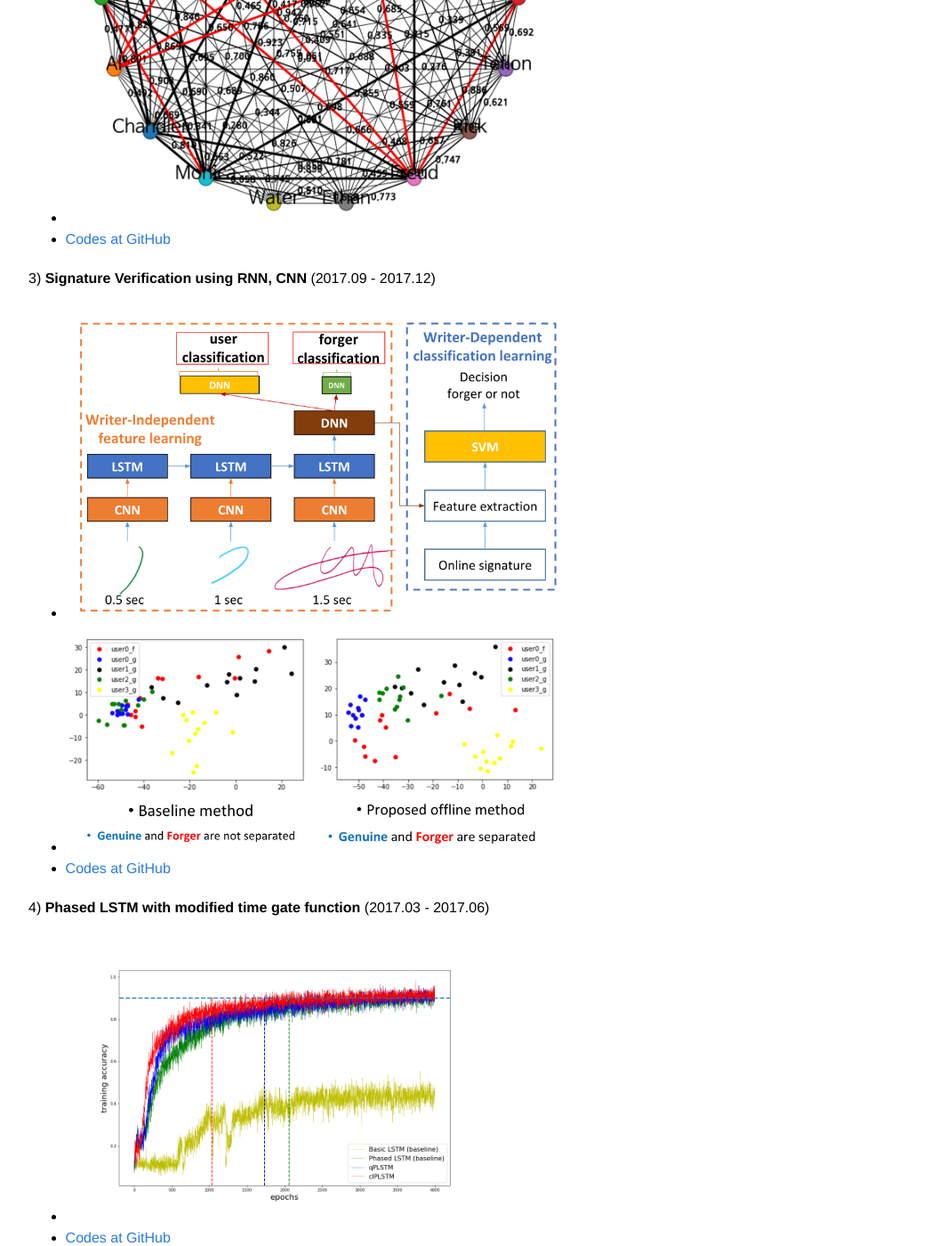
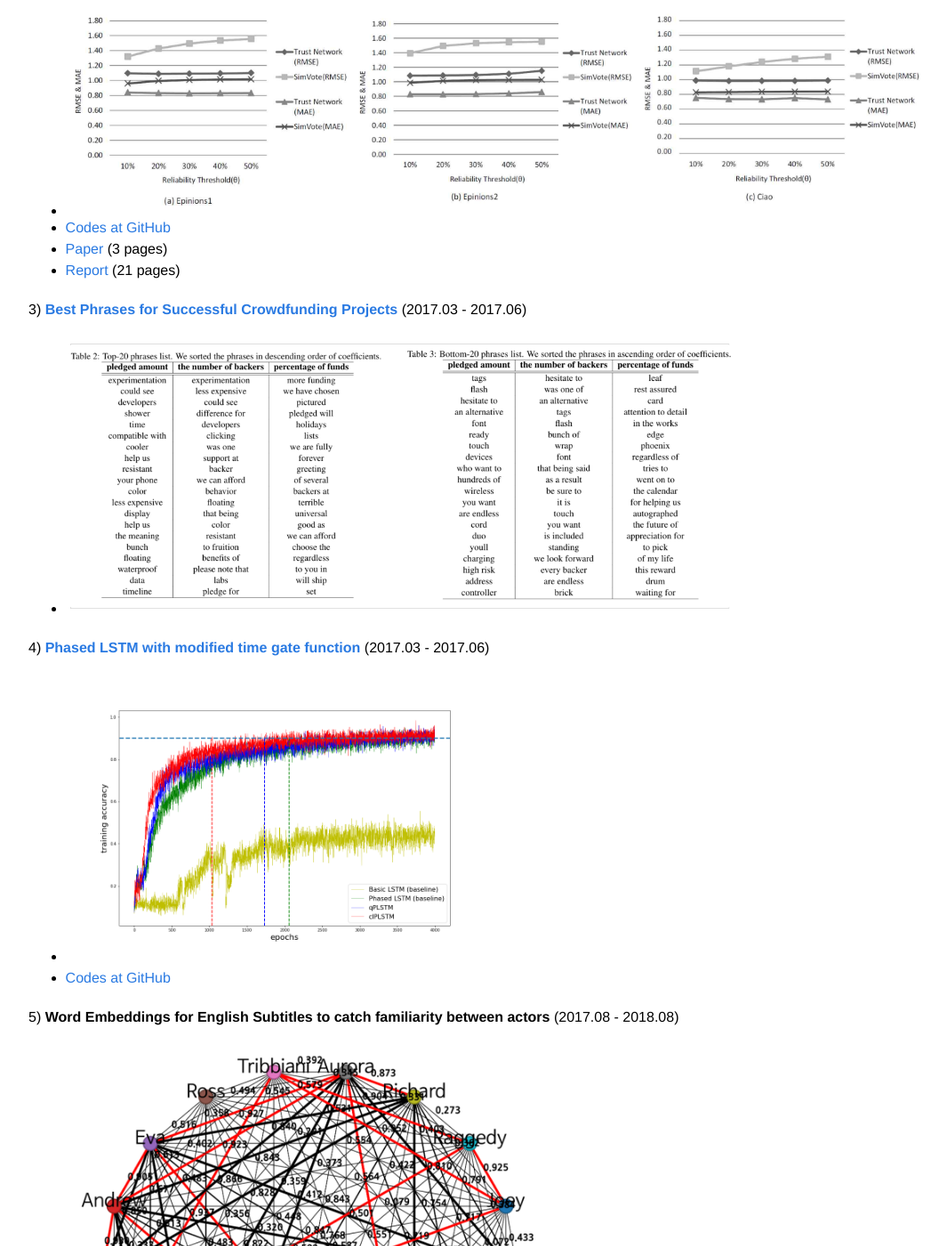
Before and after one commit to JeongMinCha/jeongmincha.github.com, a Jekyll site: the page built from projects-KO.md, in a window 1280 px wide and 1400 px high, scrolled down 1303 px. Shown: the whole window at 89% size, without its empty margins (208-1273 px from the left). Built offline with Jekyll 4.4.1, drawn with Linux system fonts in a browser that asks for light colours; some of the changed text lies outside the part shown.

Commit message:
reorder projects

```diff
--- a/projects-KO.md
+++ b/projects-KO.md
@@ -8,59 +8,47 @@ permalink: /projects/ko/
 <center>요약</center>
 <hr/>
 - 회사에서 했던 프로젝트 업무들은 시각 자료 및 코드 첨부가 어려워 이곳에서는 작성하지 않고, 경력서 (Resume) 에 간단 서술해두었습니다.
-- 6개의 연구 프로젝트
-  - 5개는 대학원에서, 1개는 대학교 연구실에서 진행하였습니다. 모든 연구 프로젝트는 팀 프로젝트였습니다.
+- 5개의 연구 프로젝트
+  - 4개는 대학원에서, 1개는 대학교 연구실에서 진행하였습니다. 모든 연구 프로젝트는 팀 프로젝트였습니다.
 - 5개의 개발 프로젝트
   - 2개의 개인 프로젝트 (이 중 1개는 외주 프로젝트), 3개의 팀 프로젝트를 진행하였습니다.
 
 <hr/>
 <center>연구 프로젝트 포트폴리오</center>
 <hr/>
-1) **Elicast: Embedding Interactive Exercises in Instructional Programming Screencasts** (L@S 2018)
+1) **Elicast: Embedding Interactive Exercises in Instructional Programming Screencasts** (L@S 2018) (2017.09 - 2017.12)
   - <iframe width="560" height="315" src="https://www.youtube.com/embed/dKWlqDLgsm8" frameborder="0" allow="accelerometer; autoplay; encrypted-media; gyroscope; picture-in-picture" allowfullscreen></iframe>
   - [Paper](http://uilab.kaist.ac.kr/public/research/LAS2018/las2018_park.pdf)
   - [Slides](http://uilab.kaist.ac.kr/public/research/LAS2018/las2018_park_slides.pdf)
   - [ACM DL](https://dl.acm.org/citation.cfm?id=3231657)
 <p />
 
-2) **Word Embeddings for English Subtitles to catch familiarity between actors** (2017.07 - 2018.02)
-  - <img src="/assets/projects/research/vtt/result.png" width="560" />
-  - [Codes at GitHub](https://github.com/jeongmincha/word_embedding_for_subtitles)
-<p />
-
-3) **Signature Verification using RNN, CNN** (2017.09 - 2017.12)
-  - <img src="/assets/projects/research/signature_verification/overview2.png" width="560" />
-  - <img src="/assets/projects/research/signature_verification/result.png" width="560" />
-  - [Codes at GitHub](https://github.com/jeongmincha/Online-Signature-Verification)
-<p />
-
-4) **Phased LSTM with modified time gate function** (2017.03 - 2017.06)
-  - <img src="/assets/projects/research/phased_lstm/result-1.png" width="480" />
-  - [Codes at GitHub](https://github.com/jeongmincha/Advanced-Phased-LSTM/tree/master/VariablePhasedLSTM)
-<p />
-
-5) [**Best Phrases for Successful Crowdfunding Projects**](research/2017/03/01/crowdfunding/) (2017.03 - 2017.06)
-  - ![](/assets/projects/research/crowdfunding/capture.png)
-<p />
-
-6) [**An Imputation Method Using Directly Connected Neighbors in a Trust Network for Recommendation**](research/2015/01/01/recomendation-system/) (2015.01 ~ 2015.10)
+2) [**An Imputation Method Using Directly Connected Neighbors in a Trust Network for Recommendation**](research/2015/01/01/recomendation-system/) (2015.01 ~ 2015.10)
   - <img src="/assets/projects/research/recommender-system/capture1.png" width="320" />
-  <!-- - <img src="/assets/projects/research/recommender-system/result1.png" width="320" /> | <img src="/assets/projects/research/recommender-system/result2.png" width="320" /> | <img src="/assets/projects/research/recommender-system/result3.png" width="320" /> | -->
+  - <img src="/assets/projects/research/recommender-system/result1.png" width="320" /> | <img src="/assets/projects/research/recommender-system/result2.png" width="320" /> | <img src="/assets/projects/research/recommender-system/result3.png" width="320" /> |
   - [Codes at GitHub](https://github.com/jeongmincha/Trust-based-Imputation)
   - [Paper](/assets/projects/research/recommender-system/recommender-system-paper.pdf) (3 pages)
   - [Report](/assets/projects/research/recommender-system/recommender-system-report.pdf) (21 pages)
 <p />
 
+3) [**Best Phrases for Successful Crowdfunding Projects**](research/2017/03/01/crowdfunding/) (2017.03 - 2017.06)
+  - ![](/assets/projects/research/crowdfunding/capture.png)
+<p />
+
+4) [**Phased LSTM with modified time gate function**](research/2017/03/01/phased-lstm/) (2017.03 - 2017.06)
+  - <img src="/assets/projects/research/phased_lstm/result-1.png" width="480" />
+  - [Codes at GitHub](https://github.com/jeongmincha/Advanced-Phased-LSTM/tree/master/VariablePhasedLSTM)
+<p />
+
+5) **Word Embeddings for English Subtitles to catch familiarity between actors** (2017.08 - 2018.08)
+  - <img src="/assets/projects/research/vtt/result.png" width="560" />
+  - [Codes at GitHub](https://github.com/jeongmincha/word_embedding_for_subtitles)
+<p />
+
 <hr/>
 <center>개발 프로젝트 포트폴리오</center>
 <hr/>
-1) [**블록체인 소셜 플랫폼 steemit 친구를 찾아주는 stemfriend**](development/2017/07/01/steemfriend/) (2017.07 ~ 2017.07)
-  - <img src="/assets/projects/development/steemfriend/img.jpeg" width="320" />
-  - Python Django, SteemSQL
-  - [Codes at GitHub](https://github.com/jeongmincha/steemfriend)
-<p />
-
-2) [**키다리 은행 클라이언트 및 서버 개발**](development/2016/06/01/kidaribank/) (2016.05 ~ 2016.12)
+1) [**키다리 은행 클라이언트 및 서버 개발**](development/2016/06/01/kidaribank/) (2016.05 ~ 2016.12)
   - <img src="/assets/projects/development/kidari/capture1.png" width="240" />  |  <img src="/assets/projects/development/kidari/capture2.png" width="240"/> | <img src="/assets/projects/development/kidari/capture3.png" width="240"/>
   - API Server: Python Flask, PostgreSQL
   - Front-end (App): Ionic 2 (Typescript)
@@ -69,10 +57,16 @@ permalink: /projects/ko/
   - [Front Ionic App Codes at GitHub](https://github.com/jeongmincha/KidariBankApplication)
 <p />
 
-3) [**Waterful (수분 섭취 보조 애플워치 응용 프로그램)**](development/2015/09/01/waterful/) (2015.09 ~ 2015.11)
+2) [**Waterful (수분 섭취 보조 애플워치 응용 프로그램)**](development/2015/09/01/waterful/) (2015.09 ~ 2015.11)
   - <img src="/assets/projects/development/waterful/capture1.png" height="400"> | <img src="/assets/projects/development/waterful/capture2.png" height="400">
   - iOS Companian App + Apple Watch (Swift)
   - [Codes at GitHub](https://github.com/maestro06-waterful/waterful)
+<p />
+
+3) [**블록체인 소셜 플랫폼 steemit 친구를 찾아주는 stemfriend**](development/2017/07/01/steemfriend/) (2017.07 ~ 2017.07)
+  - <img src="/assets/projects/development/steemfriend/img.jpeg" width="320" />
+  - Python Django, SteemSQL
+  - [Codes at GitHub](https://github.com/jeongmincha/steemfriend)
 <p />
 
 4) [**안드로이드 폰과 블루투스 전동차를 활용한 방범 시스템**](development/2014/09/01/android-system/) (2014.09 ~ 2014.12)
```
Also changed, not shown: _posts/2015-01-01-recomendation-system.md (+0 -4 lines), _posts/2017-03-01-phased-lstm.md (added, +29 -0 lines).
